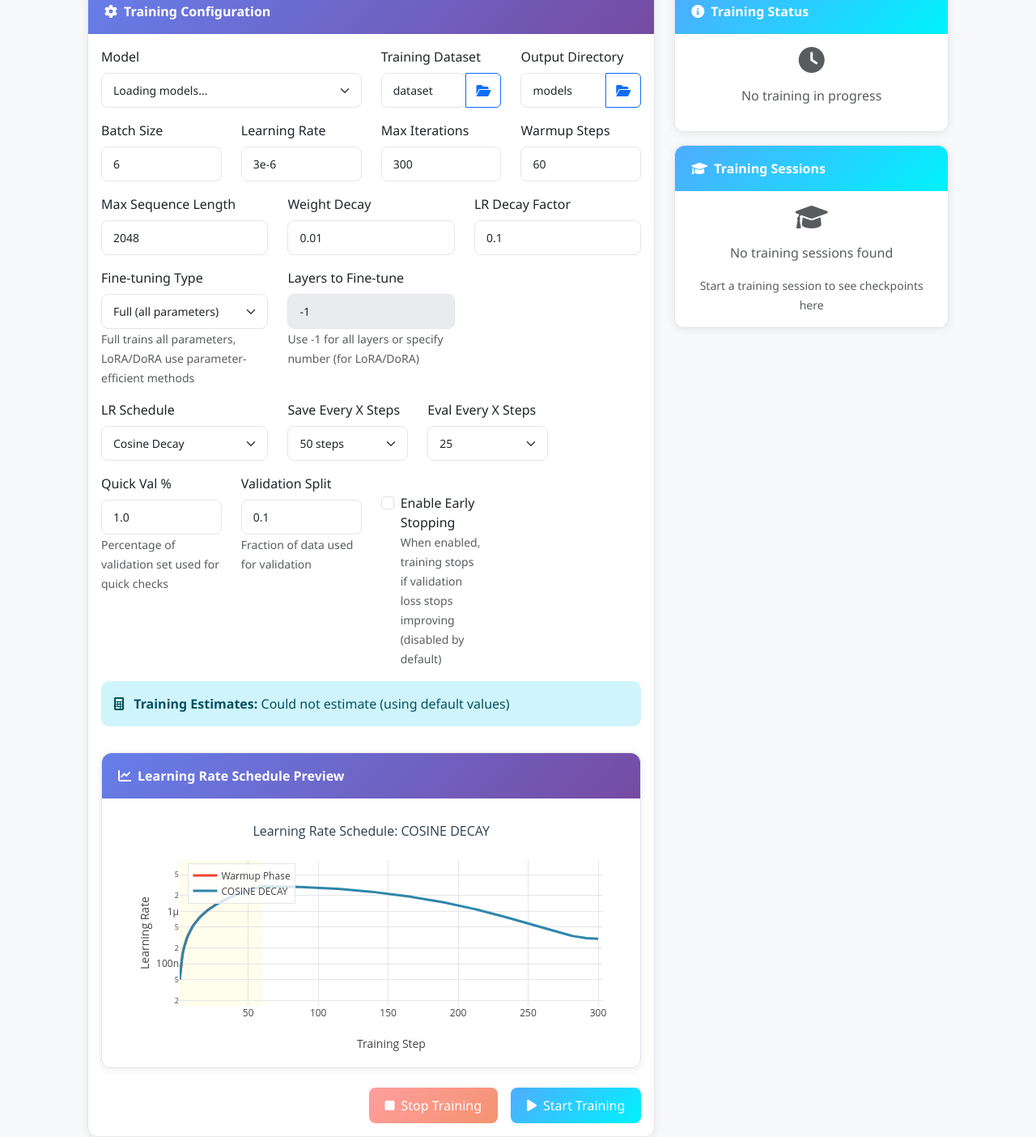
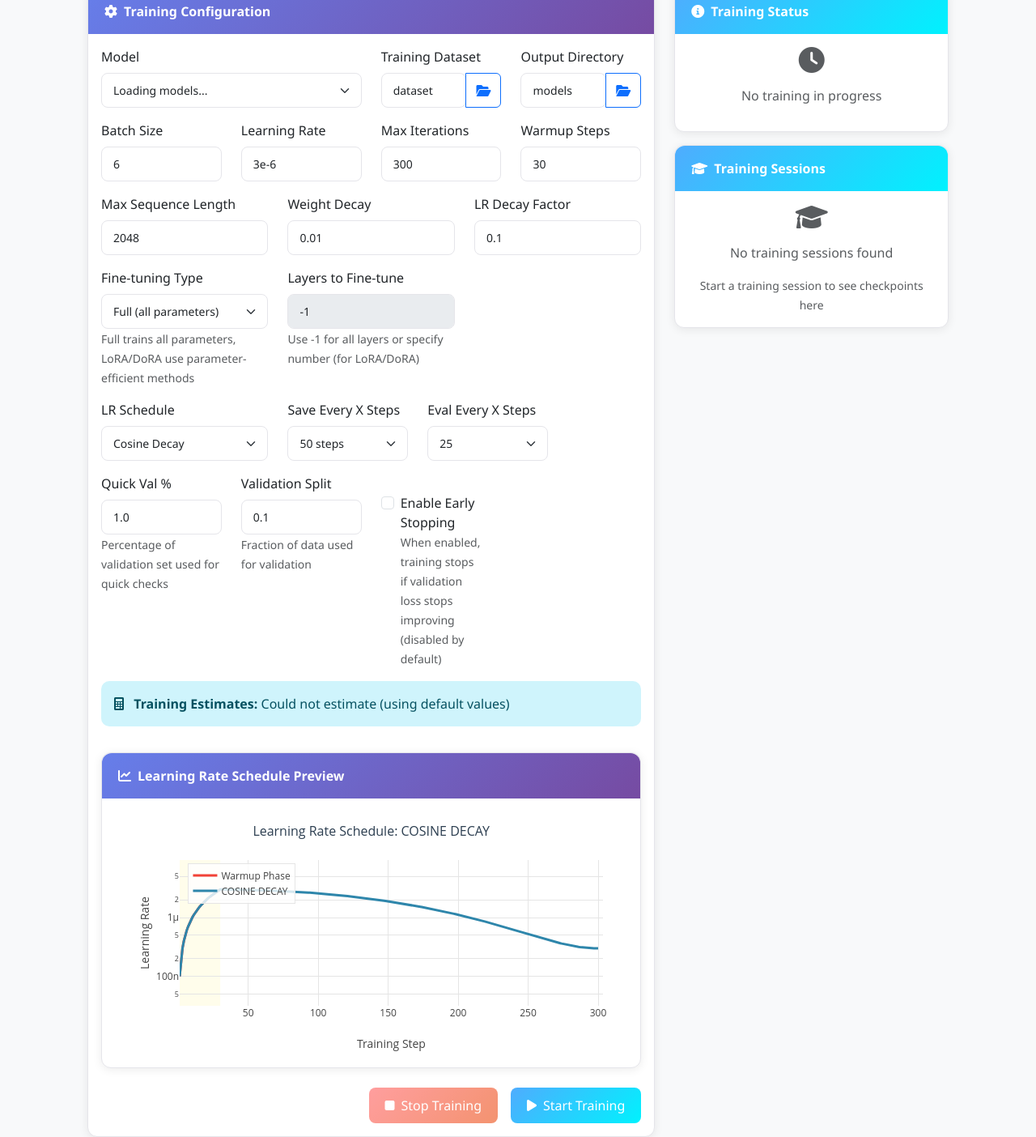
Before and after one commit to lpalbou/ForgeLLM, a Flask app: page / in a window 1280 px wide. Shown: the part 165-1569 px from the top of the page at 81% size. Run offline with Flask 2, Linux system fonts and the light colour scheme; data that the repository does not hold is empty; parts of the project's set-up code (start-up, migrations or seed data) failed here and were passed over; some libraries are stand-ins or nearby versions.

Commit message:
warmup steps default to 30

```diff
--- a/forgellm/web/templates/index.html
+++ b/forgellm/web/templates/index.html
@@ -712,7 +712,7 @@
                                         <div class="col-md-3">
                                             <div class="mb-3">
                                                 <label for="warmup-steps" class="form-label">Warmup Steps</label>
-                                                <input type="number" class="form-control" id="warmup-steps" value="60" required min="0">
+                                                <input type="number" class="form-control" id="warmup-steps" value="30" required min="0">
                                             </div>
                                         </div>
                                     </div>
```
